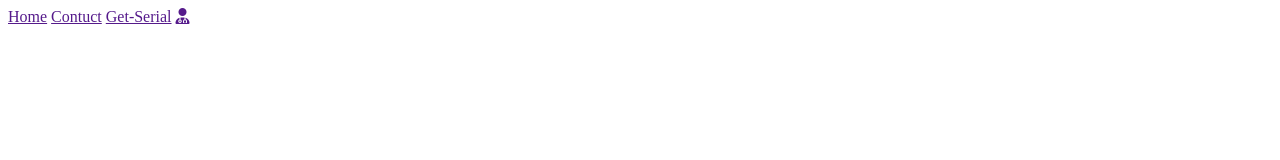
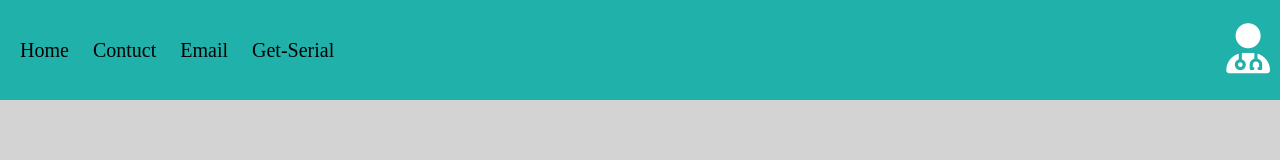
Before and after one commit to MoududAhammed/doctors, a plain HTML site: page index.html in a window 1280 px wide. Drawn offline with Linux system fonts and the light colour scheme.

Commit message:
navigation bar with font awesome

```diff
--- a/index.html
+++ b/index.html
@@ -14,13 +14,14 @@
 <body>
     <header>
         <nav>
-            <span>
+            <span class="nav-home">
                 <a href="">Home</a>
                 <a href="">Contuct</a>
+                <a href="">Email</a>
                 <a href="">Get-Serial</a>
             </span>
-            <span>
-                <a href=""><i class="fas fa-user-md"></i></a>
+            <span">
+                <a class="font-awesome" href=""><i class="fas fa-user-md"></i></a>
             </span>
         </nav>
     </header>
--- a/styles/index.css
+++ b/styles/index.css
@@ -0,0 +1,34 @@
+body{
+    background-color: lightgray;
+    margin: 0px;
+
+}
+/* header{
+    display: flex;
+    background-color: lightseagreen;
+    height: 100px;
+    align-items: center;
+
+} */
+nav{
+    display: flex;
+    background-color: lightseagreen;
+    height: 100px;
+    justify-content: space-between;
+    align-items: center;
+    width: 100%;
+}
+nav a{
+    text-decoration: none;
+    color: black;
+    font-size: 20px;
+}
+.nav-home a{
+    margin-left: 20px;
+
+}
+.font-awesome{
+    margin-right: 10px;
+    font-size: 50px;
+    color: white;
+}
```
